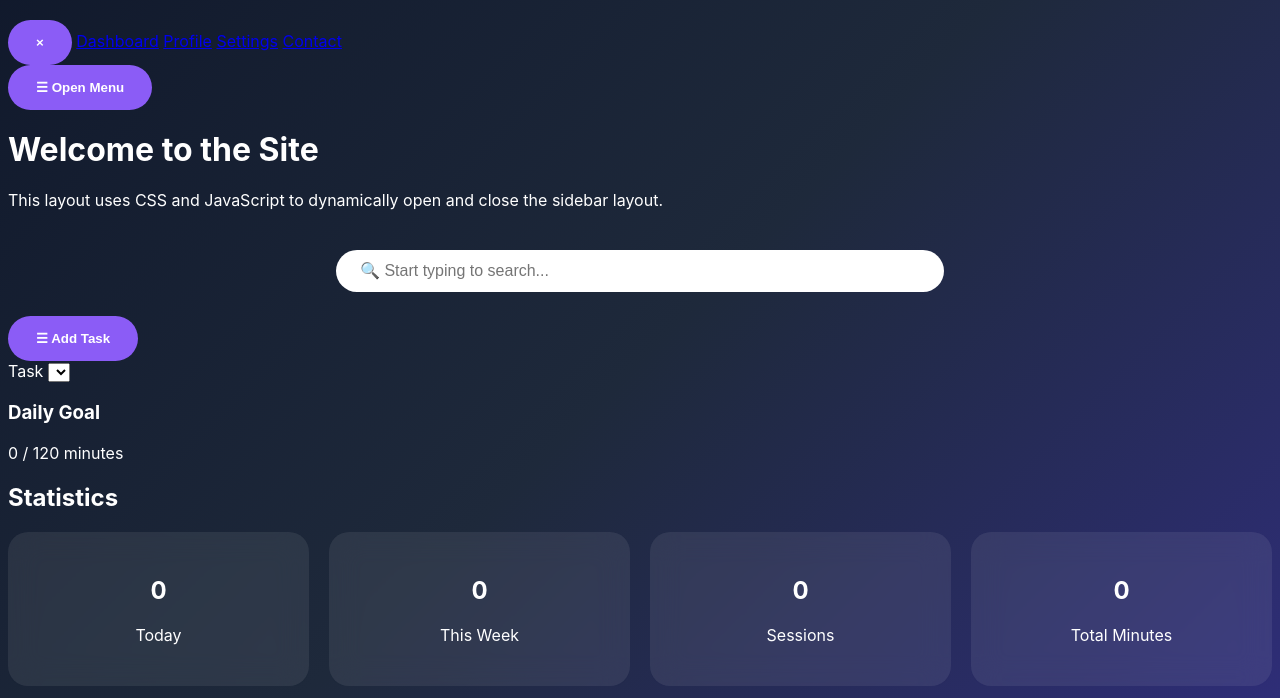
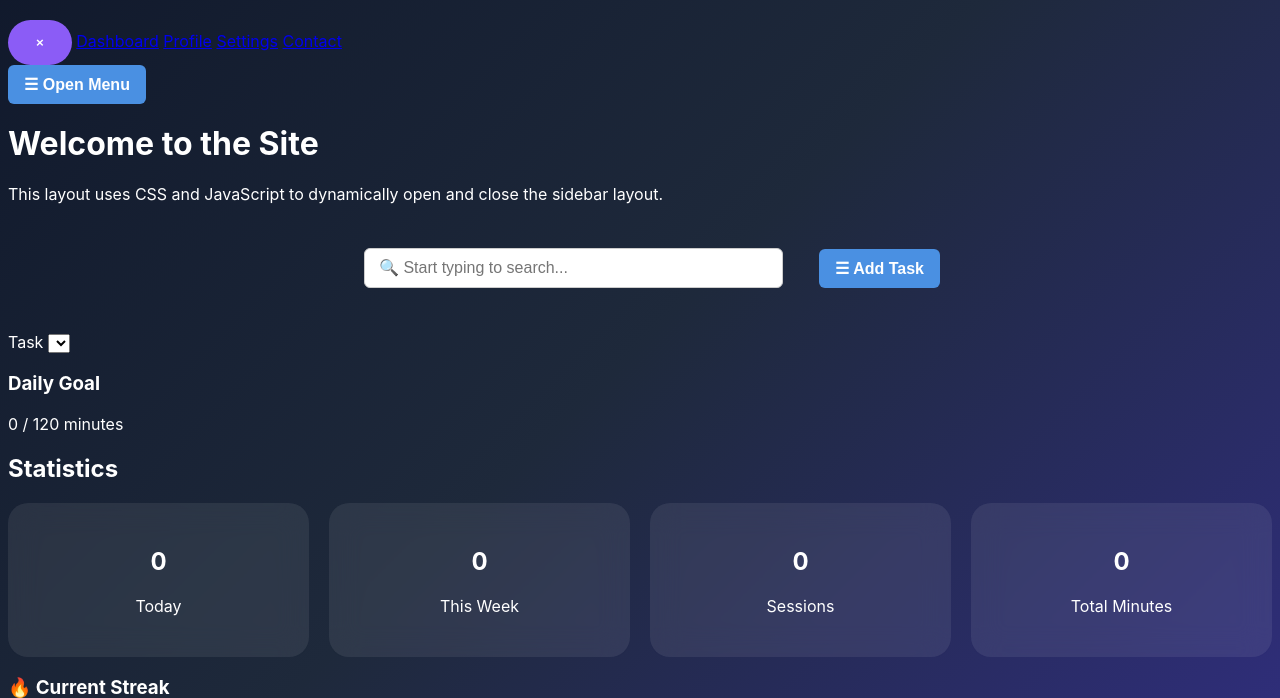
Before and after one commit to CoolCoderAran/smart_planner, a Flask app: page /planner in a window 1280 px wide. Shown: the part 143-841 px from the top of the page. Run offline with Flask 3, Linux system fonts and the light colour scheme; lists and menus that the app fills with data are empty.

Commit message:
Update planner.css

```diff
--- a/static/planner.css
+++ b/static/planner.css
@@ -264,6 +264,50 @@
 .search-bar [list]::-webkit-calendar-picker-indicator {
   display: none !important;
 }
+
+/* Container that places input and button side-by-side */
+.search-wrapper {
+    display: flex;
+    align-items: center;
+    justify-content: center; /* Centers the controls horizontally */
+    gap: 12px;               /* Space between the search bar and button */
+    margin: 20px auto;
+    max-width: 600px;        /* Limits width on larger screens */
+    padding: 0 16px;
+}
+
+/* Flex-grow allows search bar to expand and take up remaining space */
+.search-bar {
+    flex: 1;
+}
+
+.search-bar input {
+    width: 100%;
+    padding: 10px 14px;
+    font-size: 1rem;
+    border: 1px solid #ccc;
+    border-radius: 6px;
+    outline: none;
+    box-sizing: border-box;
+}
+
+/* Stylized Add Task button */
+.open-btn {
+    padding: 10px 16px;
+    font-size: 1rem;
+    background-color: #4A90E2;
+    color: #ffffff;
+    border: none;
+    border-radius: 6px;
+    cursor: pointer;
+    white-space: nowrap;     /* Prevents button text from wrapping */
+    transition: background-color 0.2s ease;
+}
+
+.open-btn:hover {
+    background-color: #357ABD;
+}
+
 #timerDisplay{
 
     font-size:140px;
```
